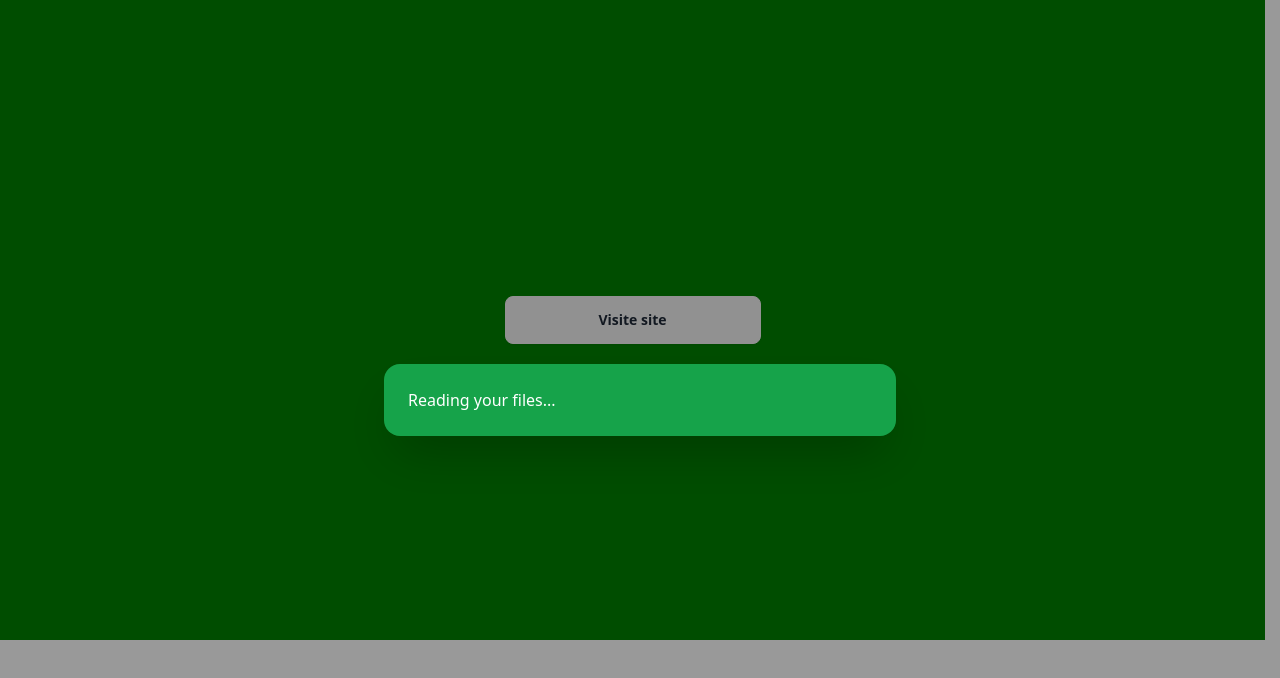
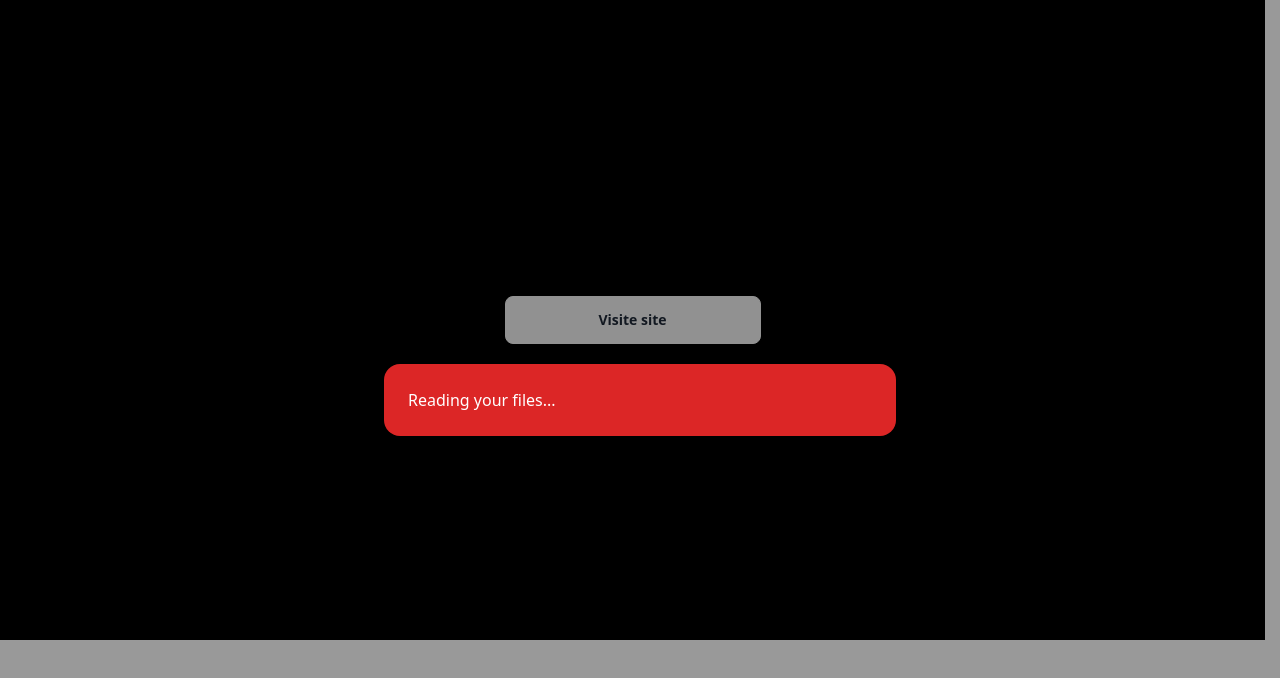
Before and after one commit to Moinuddin-dotcom/SIgma_C-78_HackerTerminal, a plain HTML site: page index.html in a window 1280 px wide. Both pictures are taken after a click on the button "Visite site". Drawn offline with nearby package versions, Linux system fonts and the light colour scheme.

Commit message:
bg change

```diff
--- a/index.html
+++ b/index.html
@@ -18,8 +18,8 @@
     </div>
 
     <button class="btn hidden" onclick="clickVisite.showModal()">open modal</button>
-    <dialog id="clickVisite" class="modal">
-        <div class="modal-box bg-green-600 text-white">
+    <dialog id="clickVisite" class="modal ">
+        <div class="modal-box bg-red-600 text-white">
             <div id="innerModal">
                 <!-- dynamic -->
             </div>
--- a/js/try.js
+++ b/js/try.js
@@ -8,7 +8,7 @@ const message = [
 ]
 
 const visite = () => {
-    document.getElementById('change').style.backgroundColor = 'green'
+    document.getElementById('change').style.backgroundColor = 'black'
 
     let modal = document.getElementById('clickVisite')
 
```
